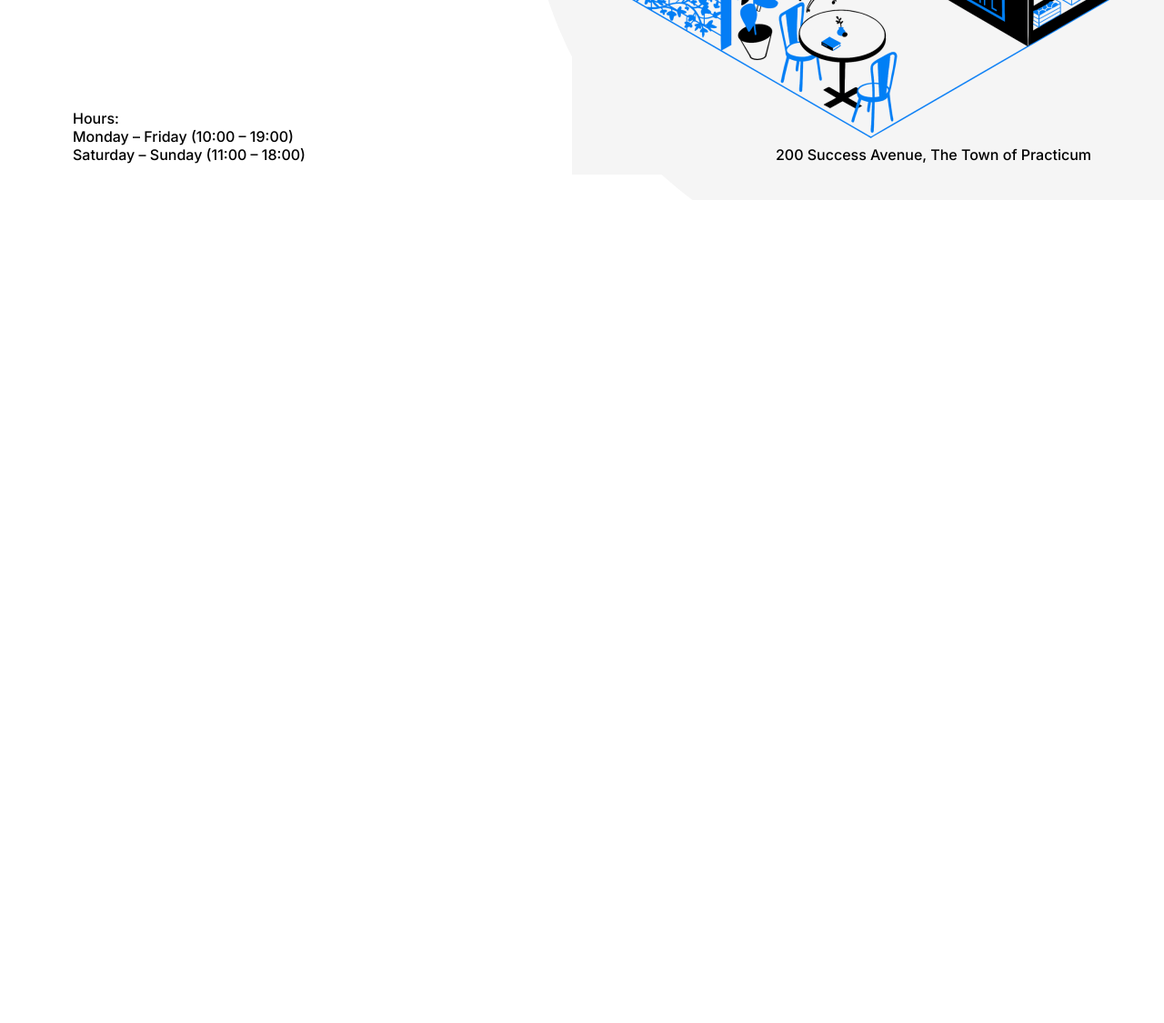
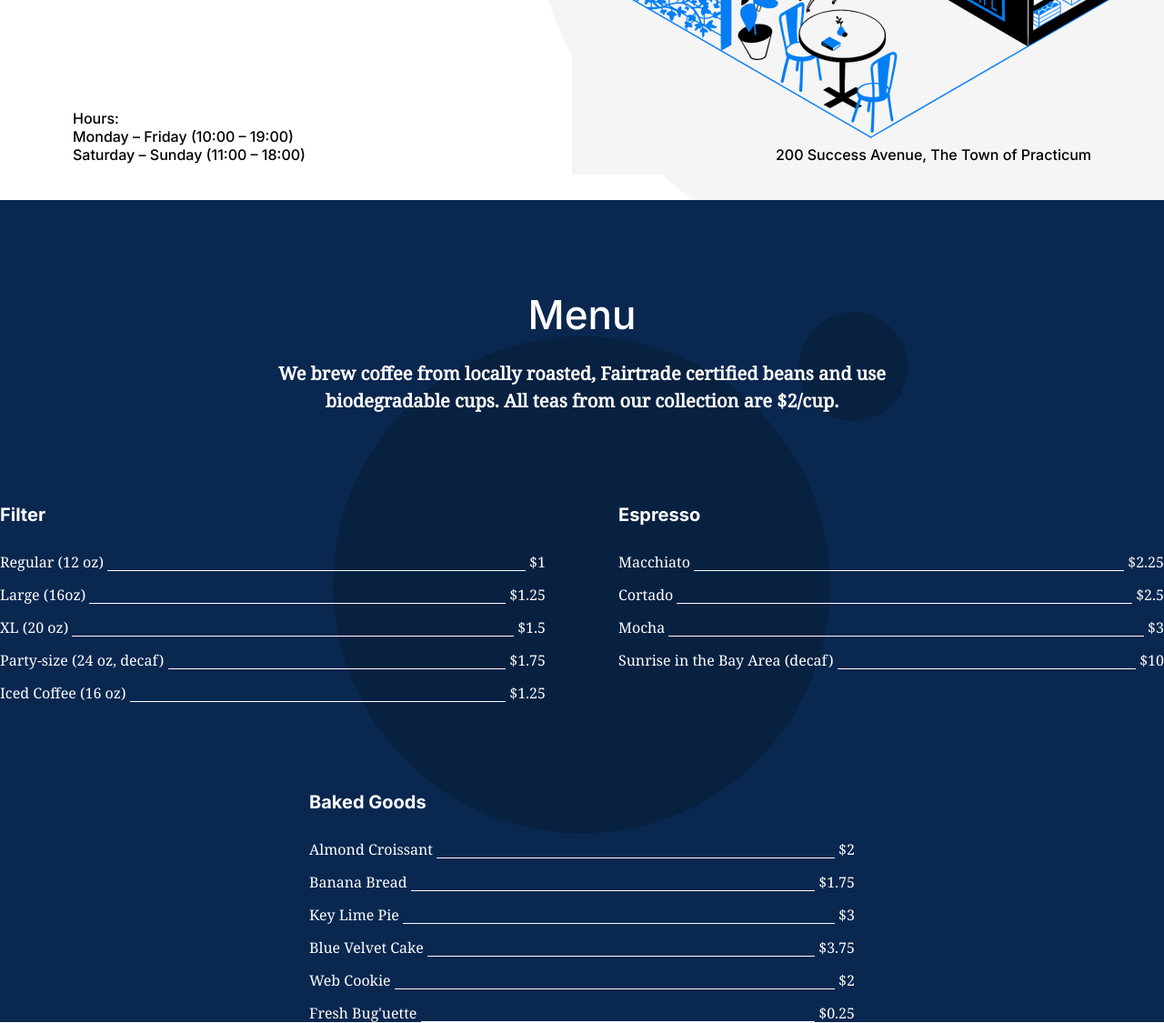
Before and after one commit to cody-obrien/se_project_coffeeshop, a plain HTML site: page index.html in a window 1280 px wide. Shown: the part 500-1625 px from the top of the page at 91% size. Before the commit the page ends 800 px from the top, so only its background shows below. Drawn offline with Linux system fonts and the light colour scheme.

Commit message:
make the menu page

```diff
--- /dev/null
+++ b/blocks/card.css
@@ -0,0 +1,37 @@
+.card {
+  width: 100%;
+  max-width: 600px;
+  color: #ffffff;
+  flex-grow: 1;
+}
+
+.card__title {
+  font-weight: bold;
+  font-size: 20px;
+  margin: 0;
+}
+.card__list {
+  list-style-type: none;
+  margin: 32px 0 0;
+  padding: 0;
+  display: flex;
+  flex-direction: column;
+  gap: 16px;
+}
+
+.card__list-item {
+  font-family: "Noto Serif", "Times New Roman", serif;
+  display: flex;
+  justify-content: space-between;
+  align-items: flex-end;
+}
+
+.card__list-item > p {
+  margin: 0;
+}
+
+.card__list-divider {
+  flex-grow: 1;
+  height: 1px;
+  background-color: #ffffff;
+}
--- /dev/null
+++ b/blocks/menu.css
@@ -0,0 +1,46 @@
+.menu {
+  background-color: #0a2750;
+  background-image: url("../images/background_menu.svg");
+  background-repeat: no-repeat;
+  background-size: cover;
+  background-position: center;
+}
+
+.menu__title {
+  max-width: 780px;
+  margin: 0 auto 0;
+  padding-top: 100px;
+  text-align: center;
+  color: #ffffff;
+  font-weight: 500;
+  font-size: 44px;
+  line-height: 52px;
+}
+
+.menu__subtitle {
+  max-width: 780px;
+  margin: 24px auto 0;
+  text-align: center;
+  color: #ffffff;
+  font-family: "Noto Serif", "Times New Roman", serif;
+  font-size: 20px;
+  line-height: 30px;
+}
+
+.menu__cards {
+  width: 100%;
+  max-width: 1300px;
+  margin: 100px auto 0;
+  display: flex;
+  flex-direction: column;
+  flex-wrap: wrap;
+  justify-content: space-between;
+  align-items: center;
+  gap: 100px;
+}
+
+.menu__card-type-coffee {
+  width: 100%;
+  display: flex;
+  justify-content: space-between;
+}
--- a/index.html
+++ b/index.html
@@ -63,7 +63,108 @@
         </div>
       </header>
       <section class="main">
-        <section class="menu"></section>
+        <section class="menu">
+          <h2 class="menu__title">Menu</h2>
+          <h3 class="menu__subtitle">
+            We brew coffee from locally roasted, Fairtrade certified beans and
+            use biodegradable cups. All teas from our collection are $2/cup.
+          </h3>
+          <div class="menu__cards">
+            <div class="menu__card-type-coffee">
+              <div class="card">
+                <p class="card__title">Filter</p>
+                <ul class="card__list">
+                  <li class="card__list-item">
+                    <p>Regular (12 oz)&nbsp;</p>
+                    <div class="card__list-divider"></div>
+                    <p>&nbsp;$1</p>
+                  </li>
+                  <li class="card__list-item">
+                    <p>Large (16oz)&nbsp;</p>
+                    <div class="card__list-divider"></div>
+                    <p>&nbsp;$1.25</p>
+                  </li>
+                  <li class="card__list-item">
+                    <p>XL (20 oz)&nbsp;</p>
+                    <div class="card__list-divider"></div>
+                    <p>&nbsp;$1.5</p>
+                  </li>
+                  <li class="card__list-item">
+                    <p>Party-size (24 oz, decaf)&nbsp;</p>
+                    <div class="card__list-divider"></div>
+                    <p>&nbsp;$1.75</p>
+                  </li>
+                  <li class="card__list-item">
+                    <p>Iced Coffee (16 oz)&nbsp;</p>
+                    <div class="card__list-divider"></div>
+                    <p>&nbsp;$1.25</p>
+                  </li>
+                </ul>
+              </div>
+
+              <div class="card">
+                <p class="card__title">Espresso</p>
+                <ul class="card__list">
+                  <li class="card__list-item">
+                    <p>Macchiato&nbsp;</p>
+                    <div class="card__list-divider"></div>
+                    <p>&nbsp;$2.25</p>
+                  </li>
+                  <li class="card__list-item">
+                    <p>Cortado&nbsp;</p>
+                    <div class="card__list-divider"></div>
+                    <p>&nbsp;$2.5</p>
+                  </li>
+                  <li class="card__list-item">
+                    <p>Mocha&nbsp;</p>
+                    <div class="card__list-divider"></div>
+                    <p>&nbsp;$3</p>
+                  </li>
+                  <li class="card__list-item">
+                    <p>Sunrise in the Bay Area (decaf)&nbsp;</p>
+                    <div class="card__list-divider"></div>
+                    <p>&nbsp;$10</p>
+                  </li>
+                </ul>
+              </div>
+            </div>
+            <div class="card">
+              <p class="card__title">Baked Goods</p>
+              <ul class="card__list">
+                <li class="card__list-item">
+                  <p>Almond Croissant&nbsp;</p>
+                  <div class="card__list-divider"></div>
+                  <p>&nbsp;$2</p>
+                </li>
+                <li class="card__list-item">
+                  <p>Banana Bread&nbsp;</p>
+                  <div class="card__list-divider"></div>
+                  <p>&nbsp;$1.75</p>
+                </li>
+                <li class="card__list-item">
+                  <p>Key Lime Pie&nbsp;</p>
+                  <div class="card__list-divider"></div>
+                  <p>&nbsp;$3</p>
+                </li>
+                <li class="card__list-item">
+                  <p>Blue Velvet Cake&nbsp;</p>
+                  <div class="card__list-divider"></div>
+                  <p>&nbsp;$3.75</p>
+                </li>
+                <li class="card__list-item">
+                  <p>Web Cookie&nbsp;</p>
+                  <div class="card__list-divider"></div>
+                  <p>&nbsp;$2</p>
+                </li>
+                <li class="card__list-item">
+                  <p>Fresh Bug'uette&nbsp;</p>
+                  <div class="card__list-divider"></div>
+                  <p>&nbsp;$0.25</p>
+                </li>
+              </ul>
+            </div>
+          </div>
+        </section>
         <section class="reservation"></section>
         <section class="about"></section>
       </section>
--- a/pages/index.css
+++ b/pages/index.css
@@ -2,6 +2,8 @@
 @import url("../blocks/header.css");
 @import url("../blocks/logo.css");
 @import url("../blocks/nav.css");
+@import url("../blocks/menu.css");
+@import url("../blocks/card.css");
 .page {
   min-width: 1100px;
   max-width: 1600px;
```
Also changed, not shown: 1 other file.
